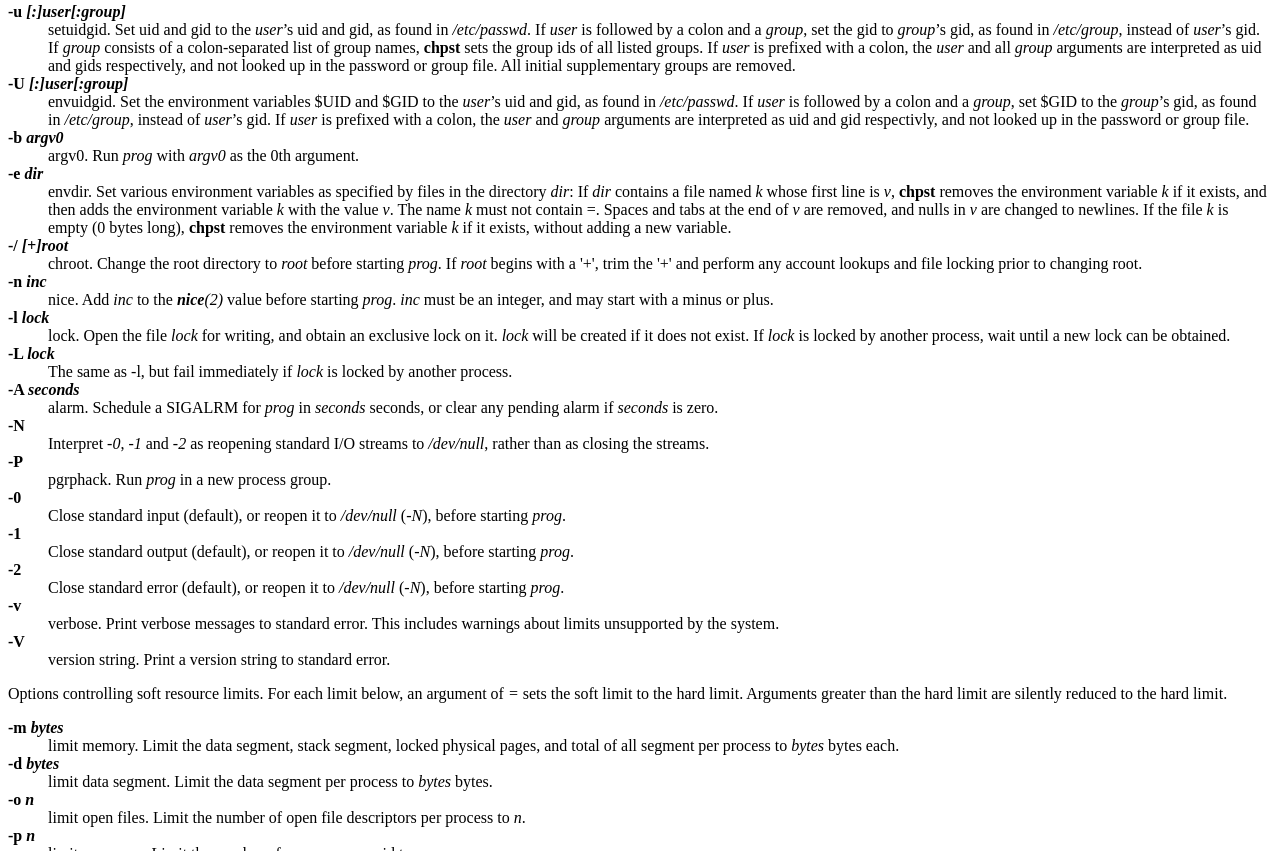
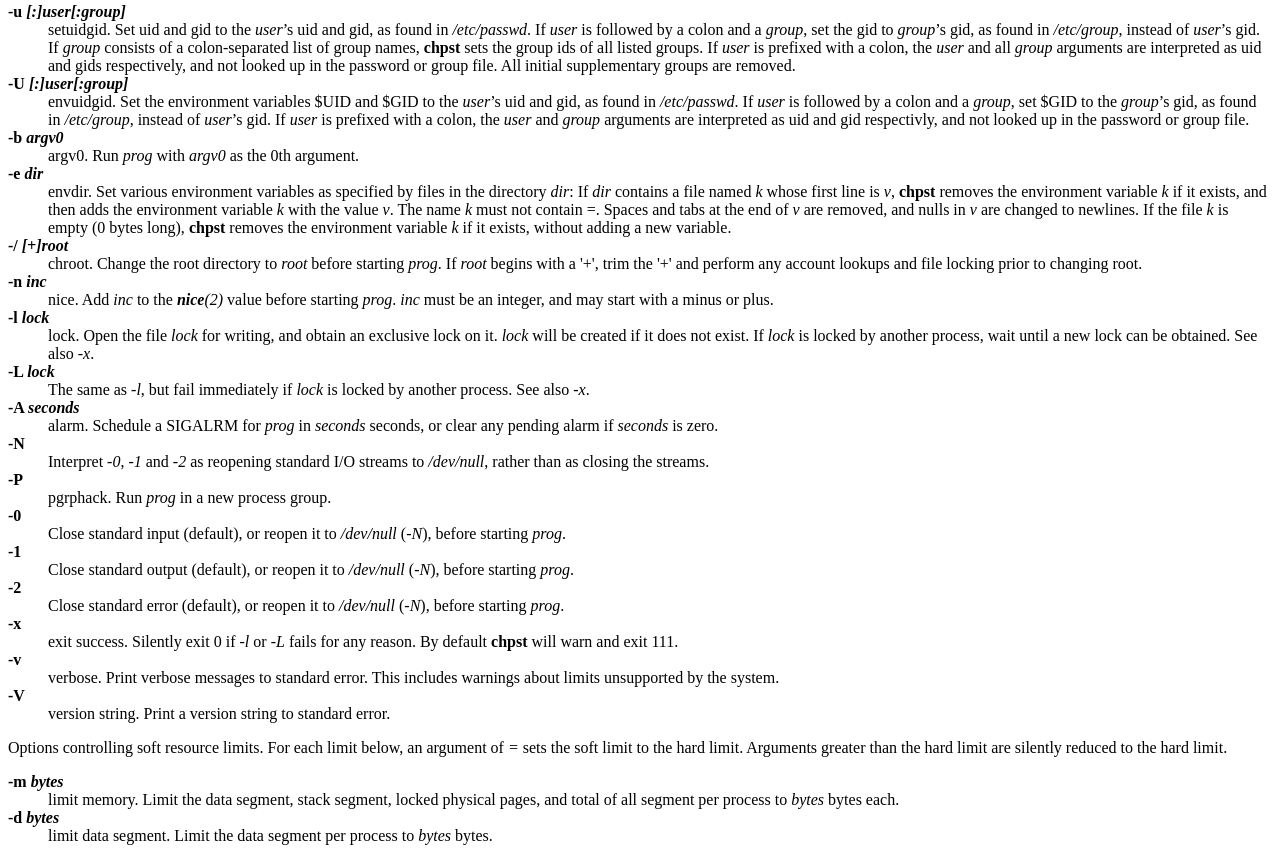
Before and after one commit to pilcrow/runit, a plain HTML site: page doc/chpst.8.html in a window 1280 px wide. Shown: the part 406-1257 px from the top of the page. Drawn offline with Linux system fonts and the light colour scheme.

Commit message:
Add -x support to exit 0 when -l fails

```diff
--- a/doc/chpst.8.html
+++ b/doc/chpst.8.html
@@ -11,7 +11,7 @@
 <h2><a name='sect0'>Name</a></h2>
 chpst - runs a program with a changed process state
 <h2><a name='sect1'>Synopsis</a></h2>
-<b>chpst</b> [-vVNP012]
+<b>chpst</b> [-xvVNP012]
 [-u <i>user</i>] [-U <i>user</i>] [-b <i>argv0</i>] [-e <i>dir</i>] [-/ <i>[+]root</i>] [-n <i>inc</i>] [-l|-L <i>lock</i>] [-A <i>seconds</i>] [-m <i>bytes</i>] [-d <i>bytes</i>]
 [-o <i>n</i>] [-p <i>n</i>] [-f <i>bytes</i>] [-c <i>bytes</i>] [-r <i>bytes</i>] [-t <i>seconds</i>] <i>prog</i>
 <h2><a name='sect2'>Description</a></h2>
@@ -67,12 +67,13 @@ starting <i>prog</i>. <i>inc</i> must be an integer, and may start with a minus
 
 <dt><b>-l <i>lock</b> </i></dt>
 <dd>lock. Open the file <i>lock</i> for writing, and obtain an exclusive lock
-on it. <i>lock</i> will be created if it does not exist. If <i>lock</i> is locked by another
-process, wait until a new lock can be obtained. </dd>
+on it. <i>lock</i> will be created if it does not exist. If <i>lock</i> is
+locked by another process, wait until a new lock can be obtained.  See also
+<i>-x</i>.</dd>
 
 <dt><b>-L <i>lock</b> </i></dt>
-<dd>The same as -l, but
-fail immediately if <i>lock</i> is locked by another process. </dd>
+<dd>The same as <i>-l</i>, but fail immediately if <i>lock</i> is locked by
+another process.  See also <i>-x</i>.</dd>
 
 <dt><b>-A <i>seconds</b> </i></dt>
 <dd>alarm.
@@ -101,6 +102,10 @@ Run <i>prog</i> in a new process group. </dd>
 <dd>Close standard error (default), or reopen it to
 <i>/dev/null</i> (<i>-N</i>), before starting
 <i>prog</i>. </dd>
+
+<dt><b>-x</b> </dt>
+<dd>exit success.  Silently exit 0 if <i>-l</i> or <i>-L</i> fails for any reason.
+By default <b>chpst</b> will warn and exit 111.
 
 <dt><b>-v</b> </dt>
 <dd>verbose. Print verbose messages to standard error.
```
Also changed, not shown: 4 other files.
